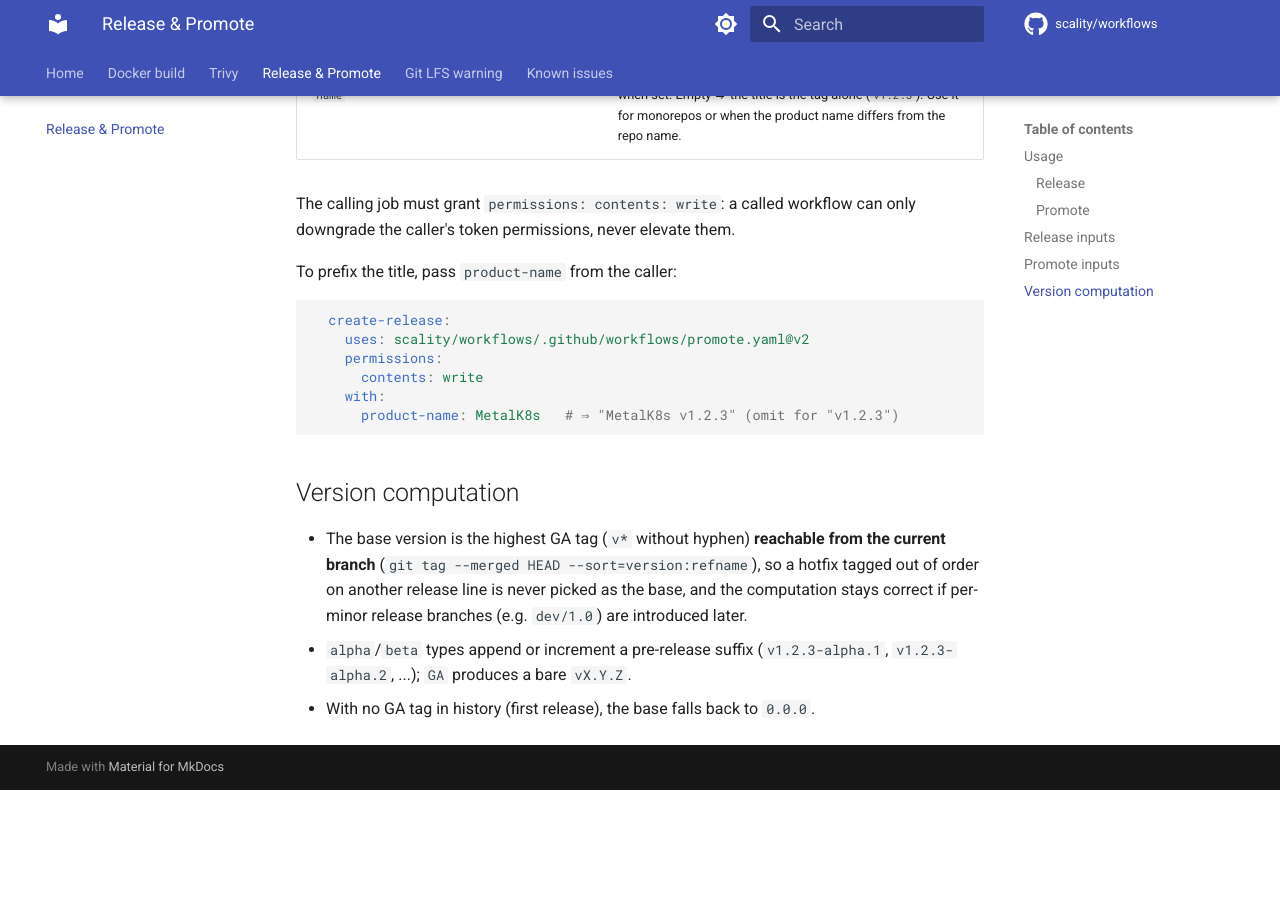
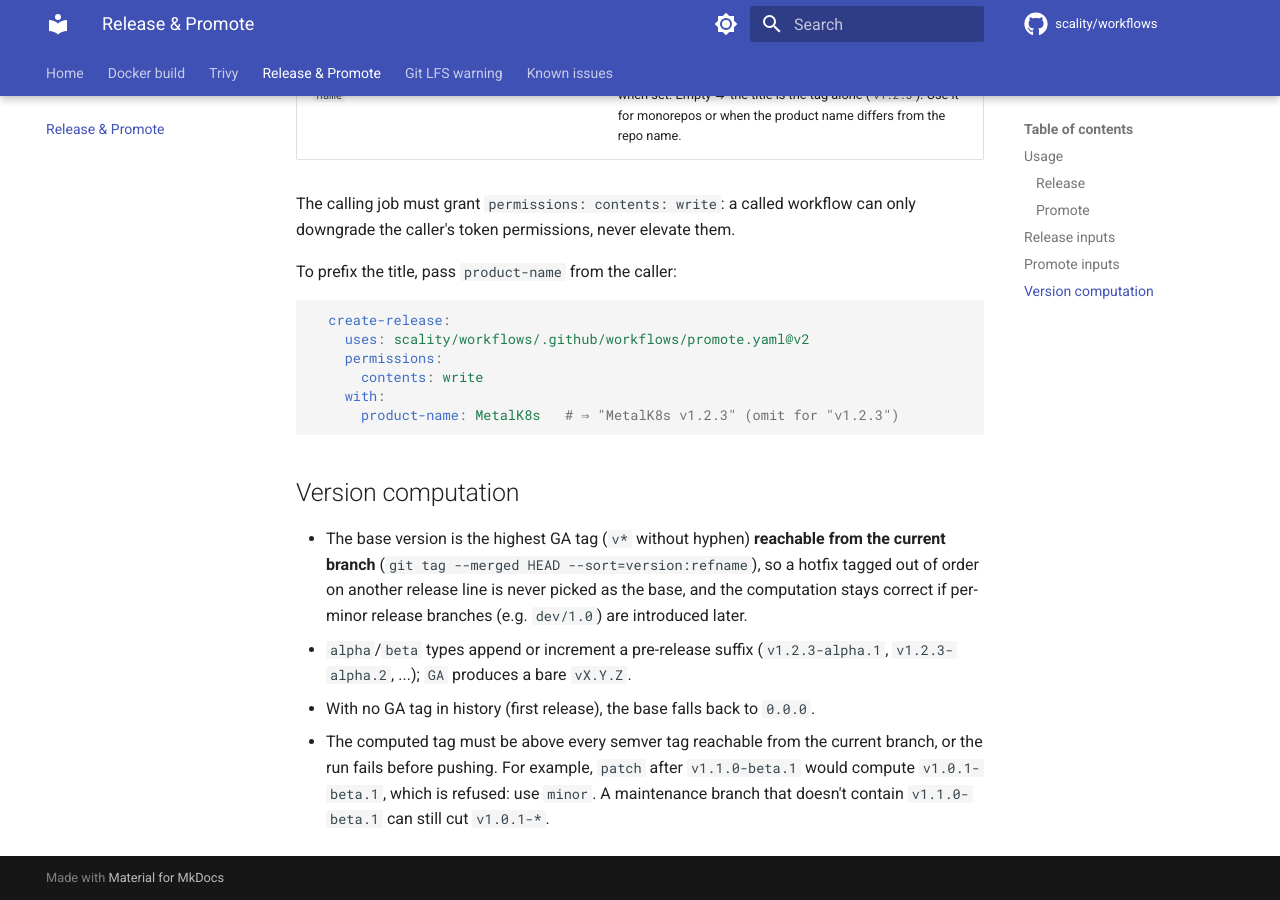
Before and after one commit to scality/workflows, an MkDocs documentation site: the page built from docs/release-promote.md, in a window 1280 px wide and 900 px high, scrolled down 3132 px. Built offline with MkDocs 1.6.1 and Material for MkDocs 9.7.7, drawn with Linux system fonts in a browser that asks for light colours; comment, search, counter and statistics services are not loaded; before the commit the page ends 3922 px from its top, so only the background shows below that.

Commit message:
fix(release): refuse tags below existing ones
The base version is the last GA tag, so a version-scope smaller than a
pre-release already on the branch computes a lower tag: patch after
v1.1.0-beta.1 gives v1.0.1-beta.1, and alpha after beta on the same
line gives v1.1.0-alpha.1. Fail before pushing when the computed tag
isn't above every semver tag reachable from HEAD.

Tags are compared with semver rather than git's version sort, which
orders v1.1.0-beta.1 after v1.1.0, and non-semver tags such as the
moving v2 major tag are skipped.

```diff
--- a/docs/release-promote.md
+++ b/docs/release-promote.md
@@ -161,3 +161,8 @@ To prefix the title, pass `product-name` from the caller:
 - `alpha`/`beta` types append or increment a pre-release suffix
   (`v1.2.3-alpha.1`, `v1.2.3-alpha.2`, ...); `GA` produces a bare `vX.Y.Z`.
 - With no GA tag in history (first release), the base falls back to `0.0.0`.
+- The computed tag must be above every semver tag reachable from the current
+  branch, or the run fails before pushing. For example, `patch` after
+  `v1.1.0-beta.1` would compute `v1.0.1-beta.1`, which is refused: use
+  `minor`. A maintenance branch that doesn't contain `v1.1.0-beta.1` can still
+  cut `v1.0.1-*`.
```
Also changed, not shown: 1 other file.
